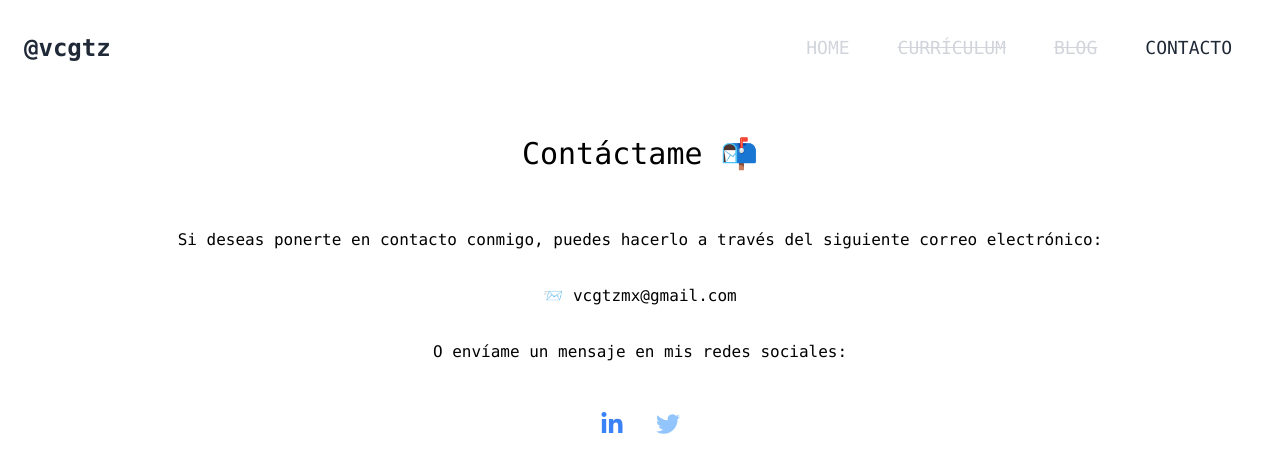
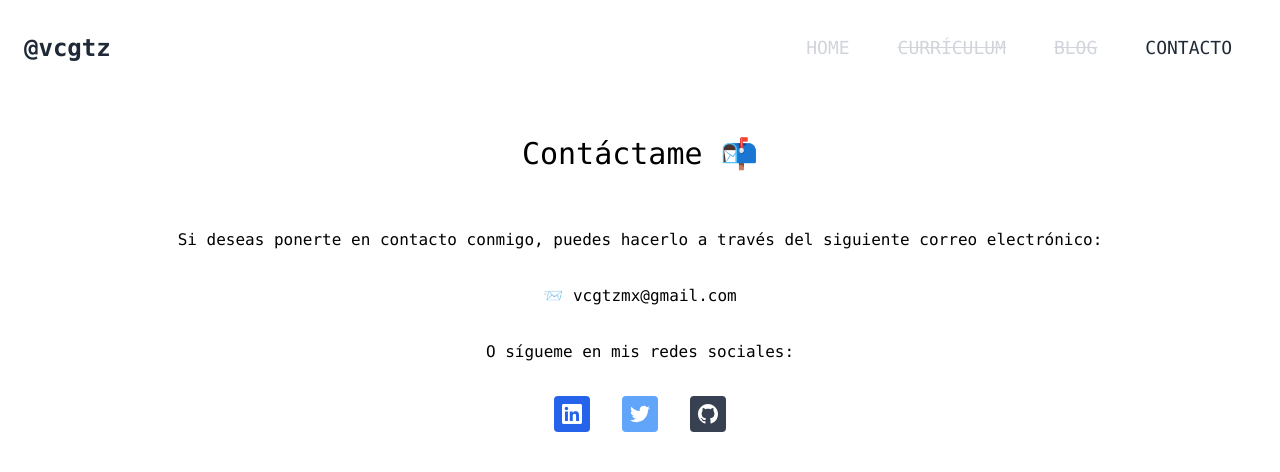
Before and after one commit to vcgtz/about-me, a Vue app: page /contact in a window 1280 px wide. Shown: the top 472 px of the page. Built offline with nearby package versions, Linux system fonts and the light colour scheme; the HTML template or start-up script is replaced by a standard one.

Commit message:
🪄  Update description and social media icons

```diff
--- a/src/views/Contact.vue
+++ b/src/views/Contact.vue
@@ -12,20 +12,25 @@
           <p class="text-center"><a href="vcgtzmx@gmail.com">📨 vcgtzmx@gmail.com</a></p>
 
           <div class="flex items-center justify-center my-8">
-            O envíame un mensaje en mis redes sociales:
+            O sígueme en mis redes sociales:
           </div>
           <div class="flex items-center justify-center">
             <!-- LinkedIn -->
-            <a href="https://www.linkedin.com/in/vicentegtz/" target="_blank">
-              <svg class="w-6 h-6 m-4 text-blue-500 fill-current" xmlns="http://www.w3.org/2000/svg" viewBox="0 0 448 512">
-                <path d="M100.28 448H7.4V148.9h92.88zM53.79 108.1C24.09 108.1 0 83.5 0 53.8a53.79 53.79 0 0 1 107.58 0c0 29.7-24.1 54.3-53.79 54.3zM447.9 448h-92.68V302.4c0-34.7-.7-79.2-48.29-79.2-48.29 0-55.69 37.7-55.69 76.7V448h-92.78V148.9h89.08v40.8h1.3c12.4-23.5 42.69-48.3 87.88-48.3 94 0 111.28 61.9 111.28 142.3V448z"></path>
+            <a href="https://www.linkedin.com/in/vicentegtz/" target="_blank" class="bg-blue-600 p-2 mx-4 font-semibold text-white inline-flex items-center space-x-2 rounded">
+              <svg class="w-5 h-5 fill-current" role="img" viewBox="0 0 256 256" xmlns="http://www.w3.org/2000/svg">
+                <g><path d="M218.123122,218.127392 L180.191928,218.127392 L180.191928,158.724263 C180.191928,144.559023 179.939053,126.323993 160.463756,126.323993 C140.707926,126.323993 137.685284,141.757585 137.685284,157.692986 L137.685284,218.123441 L99.7540894,218.123441 L99.7540894,95.9665207 L136.168036,95.9665207 L136.168036,112.660562 L136.677736,112.660562 C144.102746,99.9650027 157.908637,92.3824528 172.605689,92.9280076 C211.050535,92.9280076 218.138927,118.216023 218.138927,151.114151 L218.123122,218.127392 Z M56.9550587,79.2685282 C44.7981969,79.2707099 34.9413443,69.4171797 34.9391618,57.260052 C34.93698,45.1029244 44.7902948,35.2458562 56.9471566,35.2436736 C69.1040185,35.2414916 78.9608713,45.0950217 78.963054,57.2521493 C78.9641017,63.090208 76.6459976,68.6895714 72.5186979,72.8184433 C68.3913982,76.9473153 62.7929898,79.26748 56.9550587,79.2685282 M75.9206558,218.127392 L37.94995,218.127392 L37.94995,95.9665207 L75.9206558,95.9665207 L75.9206558,218.127392 Z M237.033403,0.0182577091 L18.8895249,0.0182577091 C8.57959469,-0.0980923971 0.124827038,8.16056231 -0.001,18.4706066 L-0.001,237.524091 C0.120519052,247.839103 8.57460631,256.105934 18.8895249,255.9977 L237.033403,255.9977 C247.368728,256.125818 255.855922,247.859464 255.999,237.524091 L255.999,18.4548016 C255.851624,8.12438979 247.363742,-0.133792868 237.033403,0.000790807055"></path></g>
               </svg>
             </a>
 
             <!-- Twitter -->
-            <a href="https://twitter.com/_vcgtz" target="_blank">
-              <svg class="w-6 h-6 m-4 text-blue-300 fill-current" xmlns="http://www.w3.org/2000/svg" viewBox="0 0 24 24">
-                <path d="M23.953 4.57a10 10 0 01-2.825.775 4.958 4.958 0 002.163-2.723c-.951.555-2.005.959-3.127 1.184a4.92 4.92 0 00-8.384 4.482C7.69 8.095 4.067 6.13 1.64 3.162a4.822 4.822 0 00-.666 2.475c0 1.71.87 3.213 2.188 4.096a4.904 4.904 0 01-2.228-.616v.06a4.923 4.923 0 003.946 4.827 4.996 4.996 0 01-2.212.085 4.936 4.936 0 004.604 3.417 9.867 9.867 0 01-6.102 2.105c-.39 0-.779-.023-1.17-.067a13.995 13.995 0 007.557 2.209c9.053 0 13.998-7.496 13.998-13.985 0-.21 0-.42-.015-.63A9.935 9.935 0 0024 4.59z" />
+            <a href="https://twitter.com/_vcgtz" target="_blank" class="bg-blue-400 p-2 mx-4 font-semibold text-white inline-flex items-center space-x-2 rounded">
+              <svg class="w-5 h-5 fill-current" role="img" xmlns="http://www.w3.org/2000/svg" viewBox="0 0 24 24"><path d="M23.953 4.57a10 10 0 01-2.825.775 4.958 4.958 0 002.163-2.723c-.951.555-2.005.959-3.127 1.184a4.92 4.92 0 00-8.384 4.482C7.69 8.095 4.067 6.13 1.64 3.162a4.822 4.822 0 00-.666 2.475c0 1.71.87 3.213 2.188 4.096a4.904 4.904 0 01-2.228-.616v.06a4.923 4.923 0 003.946 4.827 4.996 4.996 0 01-2.212.085 4.936 4.936 0 004.604 3.417 9.867 9.867 0 01-6.102 2.105c-.39 0-.779-.023-1.17-.067a13.995 13.995 0 007.557 2.209c9.053 0 13.998-7.496 13.998-13.985 0-.21 0-.42-.015-.63A9.935 9.935 0 0024 4.59z" /></svg>
+            </a>
+
+            <!-- Github -->
+            <a href="https://github.com/vcgtz" target="_blank" class="bg-gray-700 p-2 mx-4 font-semibold text-white inline-flex items-center space-x-2 rounded">
+              <svg xmlns="http://www.w3.org/2000/svg" xmlns:xlink="http://www.w3.org/1999/xlink" aria-hidden="true" role="img" class="w-5" preserveAspectRatio="xMidYMid meet" viewBox="0 0 24 24">
+                <g fill="none"><path fill-rule="evenodd" clip-rule="evenodd" d="M12 0C5.37 0 0 5.37 0 12c0 5.31 3.435 9.795 8.205 11.385c.6.105.825-.255.825-.57c0-.285-.015-1.23-.015-2.235c-3.015.555-3.795-.735-4.035-1.41c-.135-.345-.72-1.41-1.23-1.695c-.42-.225-1.02-.78-.015-.795c.945-.015 1.62.87 1.845 1.23c1.08 1.815 2.805 1.305 3.495.99c.105-.78.42-1.305.765-1.605c-2.67-.3-5.46-1.335-5.46-5.925c0-1.305.465-2.385 1.23-3.225c-.12-.3-.54-1.53.12-3.18c0 0 1.005-.315 3.3 1.23c.96-.27 1.98-.405 3-.405s2.04.135 3 .405c2.295-1.56 3.3-1.23 3.3-1.23c.66 1.65.24 2.88.12 3.18c.765.84 1.23 1.905 1.23 3.225c0 4.605-2.805 5.625-5.475 5.925c.435.375.81 1.095.81 2.22c0 1.605-.015 2.895-.015 3.3c0 .315.225.69.825.57A12.02 12.02 0 0 0 24 12c0-6.63-5.37-12-12-12z" fill="currentColor" /></g>
               </svg>
             </a>
           </div>
--- a/src/views/Home.vue
+++ b/src/views/Home.vue
@@ -16,7 +16,8 @@
             class="max-w-3xl text-4xl md:text-4xl font-bold mx-auto dark:text-white text-gray-800 text-center py-2 mb-8" />
 
           <div class="grid justify-items-start w-10/12 self-center">
-            <p class="my-2">Soy desarrollador de software desde hace {{ yearsAsDev }} años. Mi principal rol ha sido <span class="underline">desarrollador backend</span>. Mi stack tecnológico esta conformado por: <span class="italic">Javascript, NodeJS, PHP, Laravel, MySQL, MongoDB, VueJS</span>.</p>
+            <p class="my-2">Soy desarrollador de software desde hace aproximadamente {{ yearsAsDev }} años. Llevo mi carrera como ingeniero de software enfocado en el <span class="underline">desarrollo backend</span>.</p>
+            <p class="my-2">Con el paso de los años he trabajado con diferentes tecnologías, pero actualmente mi principal stack tecnológico es: <span class="italic">JavaScript, NodeJS, PHP, Laravel, MySQL, MongoDB & VueJS.</span></p>
           </div>
         </div>
       </div>
```
Also changed, not shown: src/assets/profile.png.
